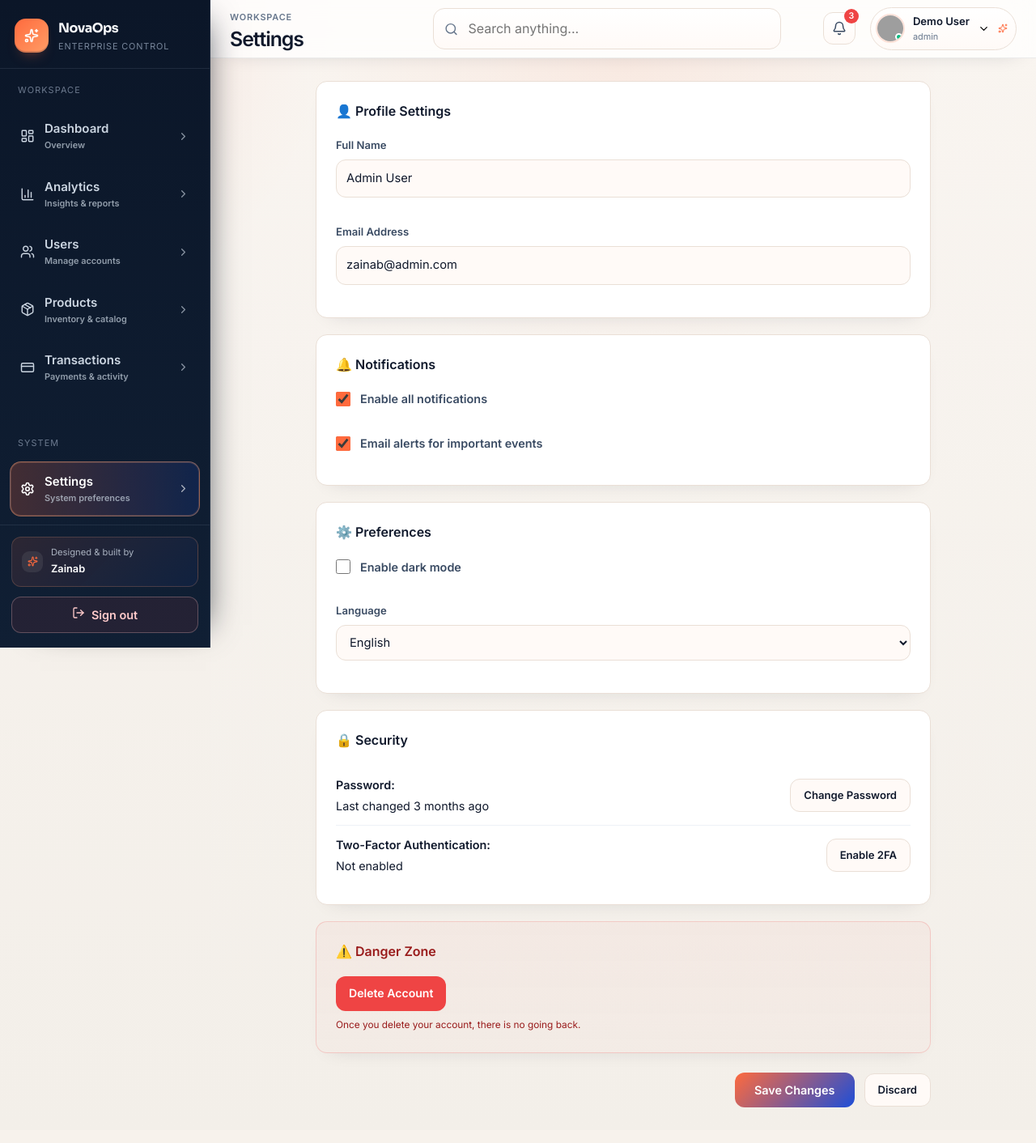
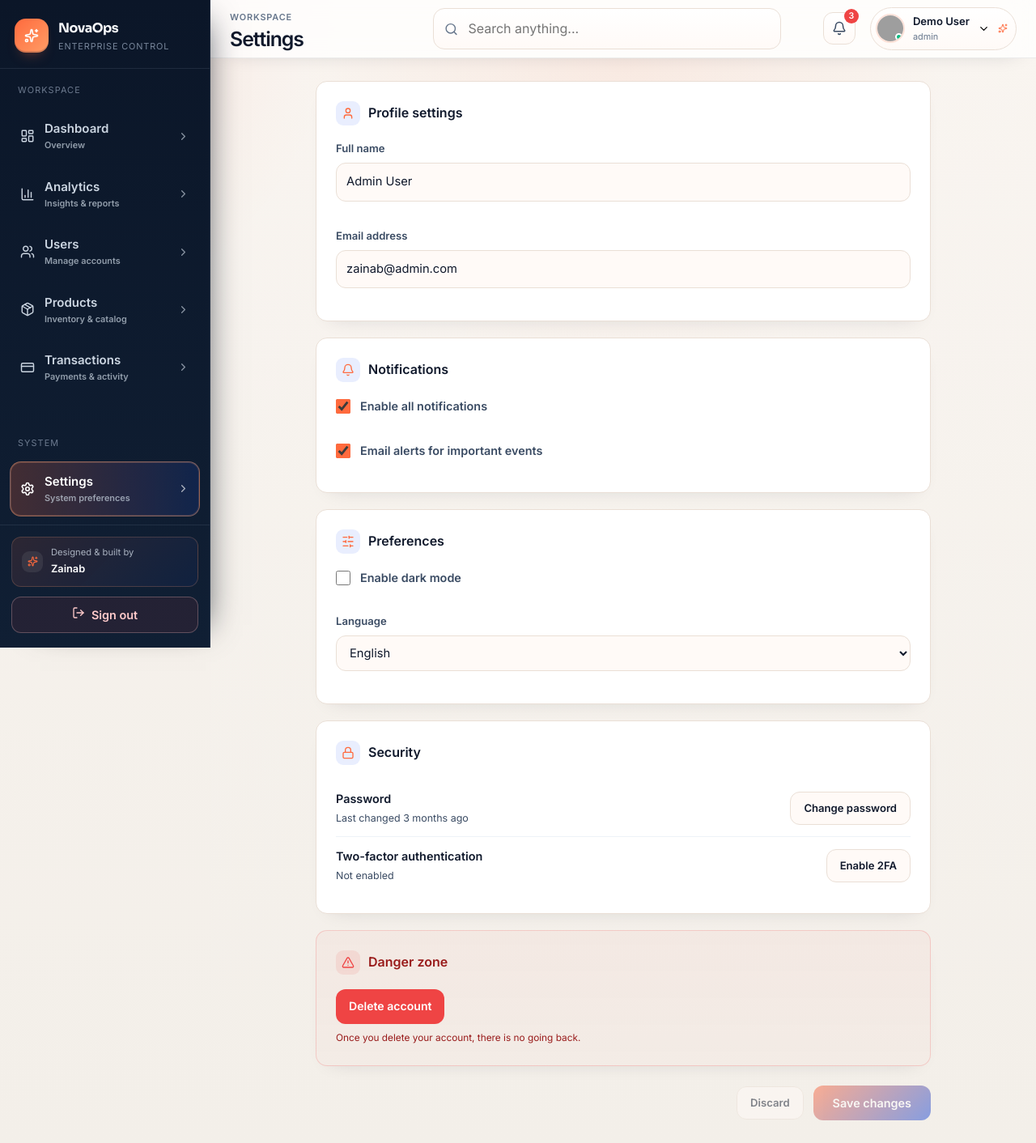
Before and after one commit to abdulbasit-25/zainaib-internship-task, a React (Vite) app in the folder task-4-enterprise-dashboard/: page /settings in a window 1280 px wide. Shown: the whole page at 81% size. Built offline with nearby package versions, Linux system fonts and the light colour scheme; sample sign-in values are in the browser's storage; grey boxes are pictures that could not be loaded.

Commit message:
Update enterprise dashboard SettingsPage.jsx

```diff
--- a/task-4-enterprise-dashboard/src/pages/SettingsPage.jsx
+++ b/task-4-enterprise-dashboard/src/pages/SettingsPage.jsx
@@ -1,29 +1,57 @@
 import React, { useState } from "react";
+import {
+  User,
+  Bell,
+  SlidersHorizontal,
+  Lock,
+  AlertTriangle,
+  Check,
+} from "lucide-react";
 import { AdminLayout } from "../layouts/AdminLayout";
 import "./SettingsPage.css";
+
+const initialSettings = {
+  profileName: "Admin User",
+  email: "zainab@admin.com",
+  notifications: true,
+  emailAlerts: true,
+  darkMode: false,
+  language: "English",
+};
 
 /**
  * SettingsPage - User settings and preferences
  */
 export const SettingsPage = () => {
-  const [settings, setSettings] = useState({
-    profileName: "Admin User",
-    email: "zainab@admin.com",
-    notifications: true,
-    emailAlerts: true,
-    darkMode: false,
-    language: "English",
-  });
+  const [saved, setSaved] = useState(initialSettings);
+  const [settings, setSettings] = useState(initialSettings);
+  const [saveState, setSaveState] = useState("idle"); // idle | saved
+  const [confirmingDelete, setConfirmingDelete] = useState(false);
+
+  const isDirty = JSON.stringify(saved) !== JSON.stringify(settings);
 
   const handleChange = (field, value) => {
-    setSettings((prev) => ({
-      ...prev,
-      [field]: value,
-    }));
+    setSettings((prev) => ({ ...prev, [field]: value }));
+    if (saveState === "saved") setSaveState("idle");
   };
 
   const handleSave = () => {
-    alert("Settings saved successfully!");
+    setSaved(settings);
+    setSaveState("saved");
+    setTimeout(() => setSaveState("idle"), 2500);
+  };
+
+  const handleDiscard = () => {
+    setSettings(saved);
+  };
+
+  const handleDeleteClick = () => {
+    if (!confirmingDelete) {
+      setConfirmingDelete(true);
+      return;
+    }
+    // Actual delete logic would go here.
+    setConfirmingDelete(false);
   };
 
   return (
@@ -31,12 +59,18 @@ export const SettingsPage = () => {
       <div className="settings-page">
         <div className="settings-container">
           {/* Profile Section */}
-          <div className="settings-section">
-            <h2 className="section-title">👤 Profile Settings</h2>
+          <section className="settings-section">
+            <h2 className="section-title">
+              <span className="section-icon">
+                <User size={16} />
+              </span>
+              Profile settings
+            </h2>
             <div className="settings-form">
               <div className="form-group">
-                <label>Full Name</label>
+                <label htmlFor="profileName">Full name</label>
                 <input
+                  id="profileName"
                   type="text"
                   value={settings.profileName}
                   onChange={(e) => handleChange("profileName", e.target.value)}
@@ -44,8 +78,9 @@ export const SettingsPage = () => {
                 />
               </div>
               <div className="form-group">
-                <label>Email Address</label>
+                <label htmlFor="email">Email address</label>
                 <input
+                  id="email"
                   type="email"
                   value={settings.email}
                   onChange={(e) => handleChange("email", e.target.value)}
@@ -53,11 +88,16 @@ export const SettingsPage = () => {
                 />
               </div>
             </div>
-          </div>
+          </section>
 
           {/* Notification Section */}
-          <div className="settings-section">
-            <h2 className="section-title">🔔 Notifications</h2>
+          <section className="settings-section">
+            <h2 className="section-title">
+              <span className="section-icon">
+                <Bell size={16} />
+              </span>
+              Notifications
+            </h2>
             <div className="settings-form">
               <div className="form-group checkbox">
                 <label>
@@ -84,11 +124,16 @@ export const SettingsPage = () => {
                 </label>
               </div>
             </div>
-          </div>
+          </section>
 
           {/* Preferences Section */}
-          <div className="settings-section">
-            <h2 className="section-title">⚙️ Preferences</h2>
+          <section className="settings-section">
+            <h2 className="section-title">
+              <span className="section-icon">
+                <SlidersHorizontal size={16} />
+              </span>
+              Preferences
+            </h2>
             <div className="settings-form">
               <div className="form-group checkbox">
                 <label>
@@ -101,8 +146,9 @@ export const SettingsPage = () => {
                 </label>
               </div>
               <div className="form-group">
-                <label>Language</label>
+                <label htmlFor="language">Language</label>
                 <select
+                  id="language"
                   value={settings.language}
                   onChange={(e) => handleChange("language", e.target.value)}
                 >
@@ -113,40 +159,81 @@ export const SettingsPage = () => {
                 </select>
               </div>
             </div>
-          </div>
+          </section>
 
           {/* Security Section */}
-          <div className="settings-section">
-            <h2 className="section-title">🔒 Security</h2>
+          <section className="settings-section">
+            <h2 className="section-title">
+              <span className="section-icon">
+                <Lock size={16} />
+              </span>
+              Security
+            </h2>
             <div className="security-info">
               <p>
-                <strong>Password:</strong> Last changed 3 months ago
+                <strong>Password</strong>
+                <span className="security-meta">Last changed 3 months ago</span>
               </p>
-              <button className="btn-secondary">Change Password</button>
+              <button type="button" className="btn-secondary">
+                Change password
+              </button>
             </div>
             <div className="security-info">
               <p>
-                <strong>Two-Factor Authentication:</strong> Not enabled
+                <strong>Two-factor authentication</strong>
+                <span className="security-meta">Not enabled</span>
               </p>
-              <button className="btn-secondary">Enable 2FA</button>
+              <button type="button" className="btn-secondary">
+                Enable 2FA
+              </button>
             </div>
-          </div>
+          </section>
 
           {/* Danger Zone */}
-          <div className="settings-section danger-zone">
-            <h2 className="section-title">⚠️ Danger Zone</h2>
+          <section className="settings-section danger-zone">
+            <h2 className="section-title">
+              <span className="section-icon section-icon--danger">
+                <AlertTriangle size={16} />
+              </span>
+              Danger zone
+            </h2>
             <div className="danger-actions">
-              <button className="btn-danger">Delete Account</button>
+              <button
+                type="button"
+                className={`btn-danger ${confirmingDelete ? "btn-danger--confirm" : ""}`}
+                onClick={handleDeleteClick}
+                onBlur={() => setConfirmingDelete(false)}
+              >
+                {confirmingDelete ? "Click again to confirm" : "Delete account"}
+              </button>
               <p>Once you delete your account, there is no going back.</p>
             </div>
-          </div>
+          </section>
 
           {/* Action Buttons */}
           <div className="settings-actions">
-            <button className="btn-primary" onClick={handleSave}>
-              Save Changes
+            {saveState === "saved" && (
+              <span className="save-confirmation">
+                <Check size={14} />
+                Saved
+              </span>
+            )}
+            <button
+              type="button"
+              className="btn-secondary"
+              onClick={handleDiscard}
+              disabled={!isDirty}
+            >
+              Discard
             </button>
-            <button className="btn-secondary">Discard</button>
+            <button
+              type="button"
+              className="btn-primary"
+              onClick={handleSave}
+              disabled={!isDirty}
+            >
+              Save changes
+            </button>
           </div>
         </div>
       </div>
```
